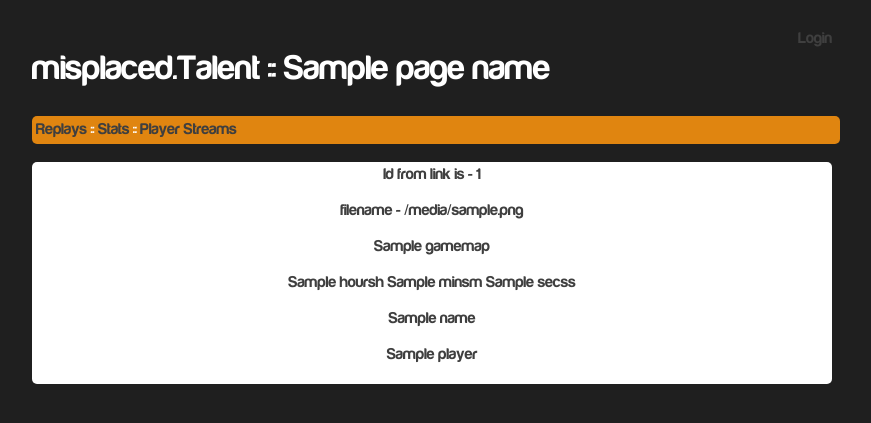
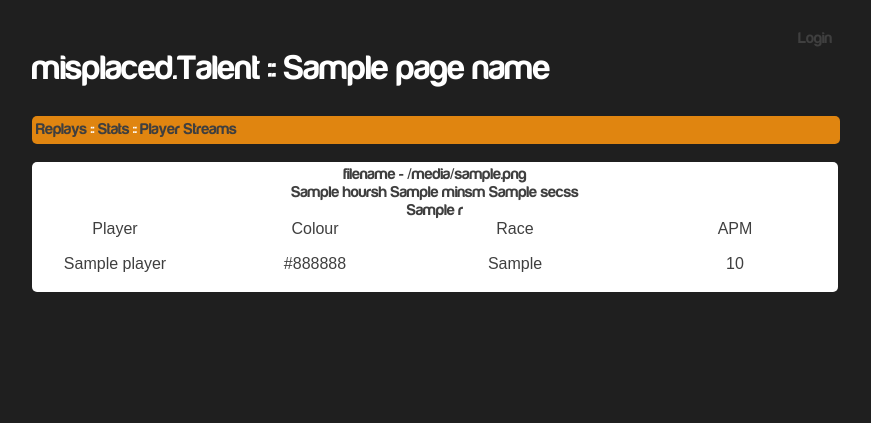
Before and after one commit to amscotti/sc2replays, a Python web app: template templates/replay_details.html in a window 1280 px wide. Shown: the top 423 px of the page, without its empty margins (208-1079 px from the left). Run offline with Jinja, Linux system fonts and the light colour scheme; the template is opened without the code that fills it: most values are stand-ins (such as "Sample title", 1, 10 or a date in 2020).

Commit message:
Cleaning up details page

```diff
--- a/templates/css/display.css
+++ b/templates/css/display.css
@@ -88,6 +88,7 @@ h2	{
 	font-family: arial;
 	padding: 0px;
 	border-spacing: 0px;
+	vertical-align: middle;
 	}
 
 .content-table-dark	{
@@ -122,6 +123,23 @@ h2	{
 	# padding: 4px;
 	}
 
+.race_zerg	{
+	background-image: url("/media/img/Race-Icons-Zerg_bg.png");
+	}
+
+.race_terran	{
+	background-image: url("/media/img/Race-Icons-Terran_bg.png");
+	}
+
+.race_protoss	{
+	background-image: url("/media/img/Race-Icons-Protoss_bg.png");
+	}
+
+img.winner	{
+	float: right;
+	margin: 3px;
+	}
+
 a:link    {text-decoration: none; color:#3f3f3f;}
 a:visited {text-decoration: none; color:#3f3f3f;}
 a:active  {text-decoration: none; color:#ffffff;}
--- a/templates/replay_details.html
+++ b/templates/replay_details.html
@@ -4,14 +4,66 @@
 <table width=800px>
 	<tr>
 		<td>
-			Id from link is - {{ id }}<br><br>
-			filename - {{replay_file }}<br><br>
-			{{ gamemap }}<br><br>
-			{{ r.length.hours }}h {{ r.length.mins }}m {{ r.length.secs }}s<br><br>
-			{{ r.players.0.name }}<br><br>
-			{% for name in r.players %}
-				{{ name }}<br><br>
+			filename - {{replay_file }}<br>
+			{{ r.length.hours }}h {{ r.length.mins }}m {{ r.length.secs }}s<br>
+			{{ r.map_name }}<br>
+		<table width=800px class='content-table'>
+			<tr>
+				<td width=20%>
+					Player
+				</td>
+				<td width=5%></td>
+				<td width=20%>
+					Colour
+				</td>
+				<td width=20%>
+					Race
+				</td>
+				<td width=30%>
+					APM
+				</td>
+			</tr>
+			{% for i in r.players %}
+			<tr height=50px>
+				{% if i.play_race == "Zerg" %}
+					<td width=20% id="race_zerg">
+					{% else %}
+					{% if i.play_race == "Terran" %}
+						<td width=20% id="race_terran">
+						{% else %}
+						{% if i.play_race == "Protoss" %}
+						<td width=20% id="race_protss">
+						{% else %}
+						<td width=20%>
+				{% endif %}
+				{% endif %}
+				{% endif %}
+					{{ i.name }}
+
+				</td>
+				<td>
+				{% if i.result == "Win" %}
+					<img src="/media/img/trophyIcon.gif" height="20px">
+				{% endif %}
+				<td width=20%>
+					{{ i.color }}
+				</td>
+				{% if i.play.race == "Zerg" %}
+					<td width=30% id="race_zerg">
+				{% else %}
+					<td width=30%>
+				{% endif %}
+					{{ i.play_race }}
+				</td>
+				<td width=15%>
+					{{ i.avg_apm }}
+				</td>
+			</tr>
 			{% endfor %}
+
+		</table>
+
+
 		</td>
 	</tr>
 </table>
```
Also changed, not shown: scripts/process_replay.py (+7 -4 lines), templates/img/Race-Icons-Protoss_bg.png (added), templates/img/Race-Icons-Terran_bg.png (added), templates/img/Race-Icons-Zerg_bg.png (added), templates/img/trophyIcon.gif (added).
